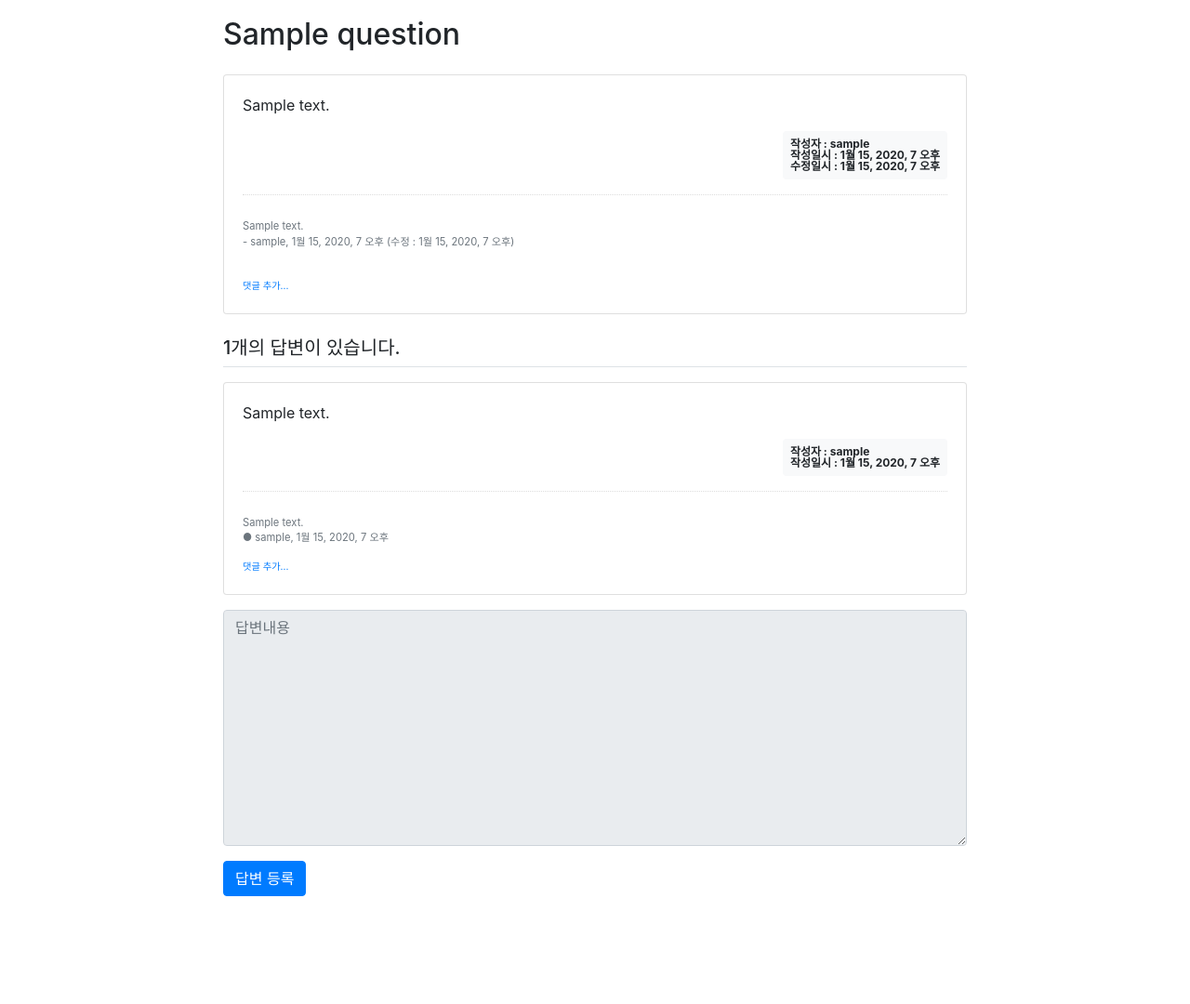
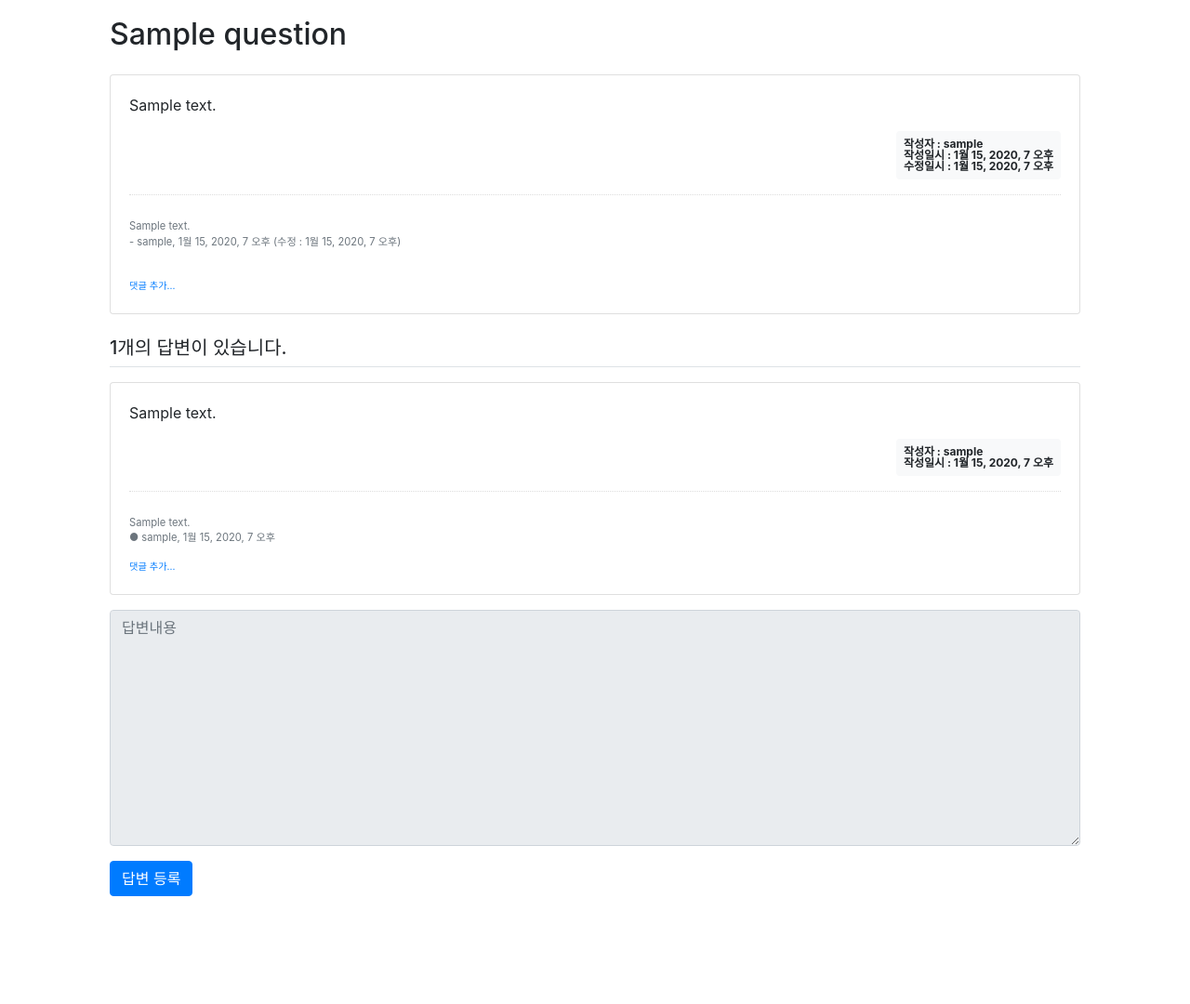
Before and after one commit to Mangbung2/Forensics_SNU, a Django app: page /bbs/1/ in a window 1280 px wide. Shown: the part 89-1169 px from the top of the page at 93% size. Run offline with Django 3.2, Linux system fonts and the light colour scheme; tables that the repository leaves empty hold one stand-in row (values such as "Sample post"); some libraries are stand-ins or nearby versions.

Commit message:
디자인 수정2

```diff
--- a/templates/bbs/question_detail.html
+++ b/templates/bbs/question_detail.html
@@ -1,7 +1,7 @@
 {% extends 'base.html' %}
 {% load bbs_filter %}
 {% block content %}
-<div class="container px-4 px-lg-5" style="width: 70%;margin-top: 10px;">
+<div class="container px-4 px-lg-5" style="margin-top: 10px;">
     <h2 class="vorder-bottom py-2">
         {{question.subject}}
     </h2>
```
